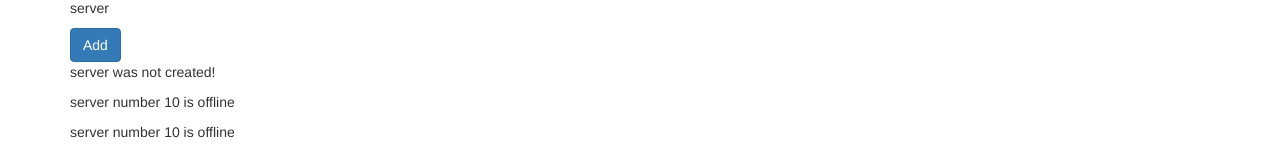
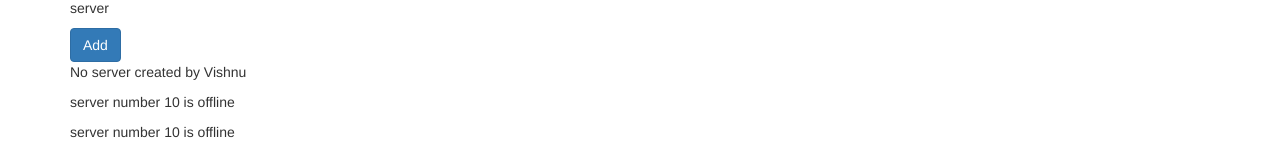
Before and after one commit to ravigupta112/angular-learning, an Angular app: page / in a window 1280 px wide. Shown: the part 187-339 px from the top of the page. Built offline with nearby package versions, Linux system fonts and the light colour scheme.

Commit message:
else Condition based element show

```diff
--- a/src/app/servers/servers.component.html
+++ b/src/app/servers/servers.component.html
@@ -4,7 +4,11 @@
 
 <p>{{ serverName }}</p>
 <button class="btn btn-primary" [disabled]="!allowNewServer" (click)="createServer()">Add</button>
-<p [innerText]="serverText"></p>
-<p *ngIf="serverCreated"> Server was created by vishnu</p>
+<!-- <p [innerText]="serverText"></p> -->
+<p *ngIf="serverCreated; else noServer"> Server was created by vishnu</p>
+<ng-template #noServer>
+    <p>No server created by Vishnu</p>
+
+</ng-template>
 <app-server></app-server>
 <app-server></app-server>
```
